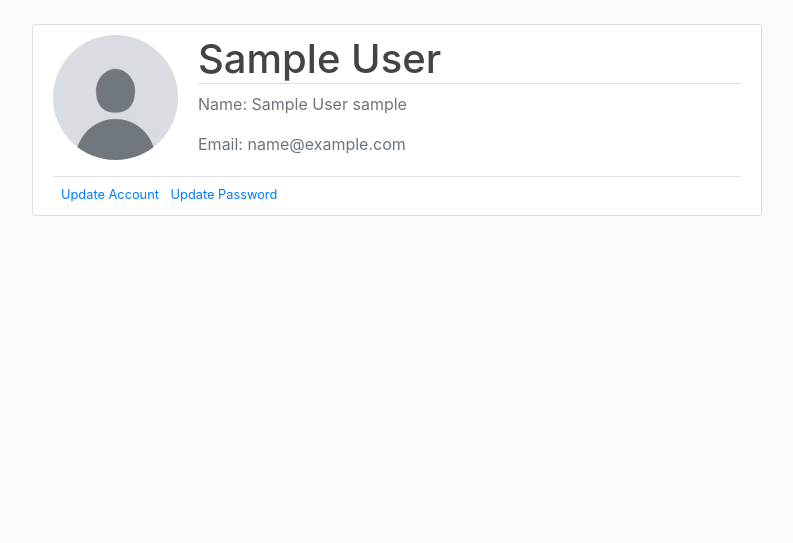
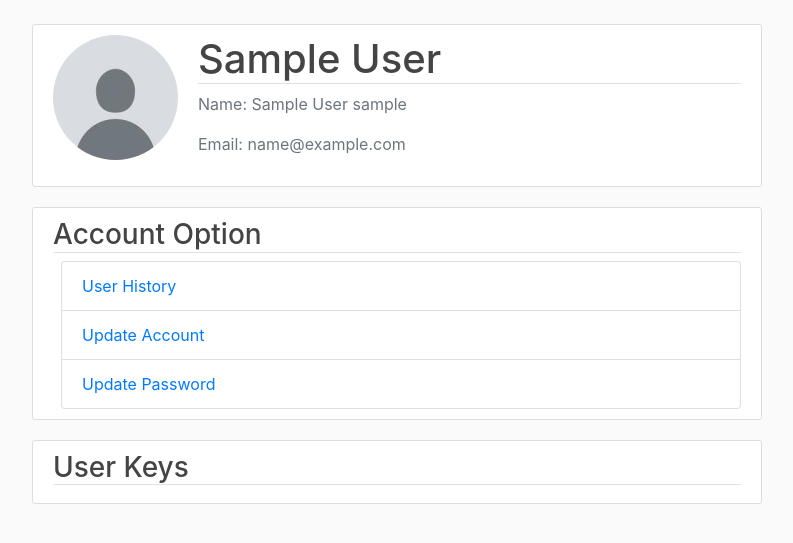
Before and after one commit to RafalSzyinski1/project_web, a Flask app: page /account in a window 1280 px wide. Shown: the part 56-599 px from the top of the page, without its empty margins (243-1036 px from the left). Run offline with Flask 3, Linux system fonts and the light colour scheme; the visitor is signed in with stand-in values (Sample User, id 1); data that the repository does not hold is empty; some libraries are stand-ins or nearby versions.

Commit message:
update account

```diff
--- a/security/__init__.py
+++ b/security/__init__.py
@@ -7,7 +7,7 @@ from security.config import Config
 db = SQLAlchemy()
 bcrypt = Bcrypt()
 login_manager = LoginManager()
-login_manager.login_view = 'users.login'
+login_manager.login_view = 'login.login_to'
 login_manager.login_message_category = 'info'
 
 
--- a/security/models/models.py
+++ b/security/models/models.py
@@ -29,7 +29,7 @@ class Key(db.Model):
     id = db.Column(db.Integer, primary_key=True)
     name = db.Column(db.String(254), nullable=False, unique=True)
 
-    user_id = db.Column(db.Integer, db.ForeignKey('user.id'), nullable=False)
+    user_id = db.Column(db.Integer, db.ForeignKey('user.id'))
 
     lock_to_key = db.relationship('KeyLocks', backref='key', lazy=True)
     key_usage = db.relationship('KeyUsageHistory', backref='key', lazy=True)
--- a/security/templates/account.html
+++ b/security/templates/account.html
@@ -1,5 +1,6 @@
 {% extends "layout.html" %}
 {% block content %}
+
 <div class="content-section">
     <div class="media">
         <img class="rounded-circle account-img" src="{{ image_file }}">
@@ -16,11 +17,28 @@
             </div>
         </div>
     </div>
-    <div class="border-top pt-1">
-        <small class="text-muted">
-            <a class="ml-2" href="{{ url_for('users.update_account') }}">Update Account</a>
-            <a class="ml-2" href="{{ url_for('users.update_password') }}">Update Password</a>
-        </small>
+</div>
+
+
+<div class="content-section">
+    <h3 class="border-bottom">Account Option</h3>
+    <div class="list-group">
+        <a class="ml-2 list-group-item" href="#">User History</a>
+        <a class="ml-2 list-group-item" href="{{ url_for('users.update_account') }}">Update Account</a>
+        <a class="ml-2 list-group-item" href="{{ url_for('users.update_password') }}">Update Password</a>
     </div>
 </div>
+
+<div class="content-section">
+    <h3 class="border-bottom">User Keys</h3>
+    <ul class="list-group">
+        {% for key in keys %}
+        <li class="list-group-item">Name: {{ key.name }}
+            <button type="button" class="btn btn-primary float-right btn-sm" href="#">
+                Key History
+            </button>
+        </li>
+        {% endfor %}
+    </ul>
+</div>
 {% endblock content %}
--- a/security/users/routes.py
+++ b/security/users/routes.py
@@ -5,6 +5,7 @@ from flask_login import (login_user, current_user, logout_user, login_required)
 from security import db, bcrypt
 from security.users.forms import UpdateAccountForm, UpdateAccountPasswordForm
 from security.users.utils import save_picture
+from security.models.models import Key
 
 users = Blueprint('users', __name__)
 
@@ -12,16 +13,17 @@ users = Blueprint('users', __name__)
 @users.route("/account")
 @login_required
 def account():
+    keys = Key.query.filter_by(
+        key_user=current_user).order_by(Key.name.asc()).all()
     image_file = url_for(
         'static', filename='profile_pics/' + current_user.image_file)
-    return render_template('account.html', title='Account', image_file=image_file)
+    return render_template('account.html', title='Account', image_file=image_file, keys=keys)
 
 
 @users.route("/account/update", methods=['GET', 'POST'])
 @login_required
 def update_account():
     form = UpdateAccountForm()
-
     if form.validate_on_submit():
         if form.picture.data:
             picture_file = save_picture(form.picture.data)
```
